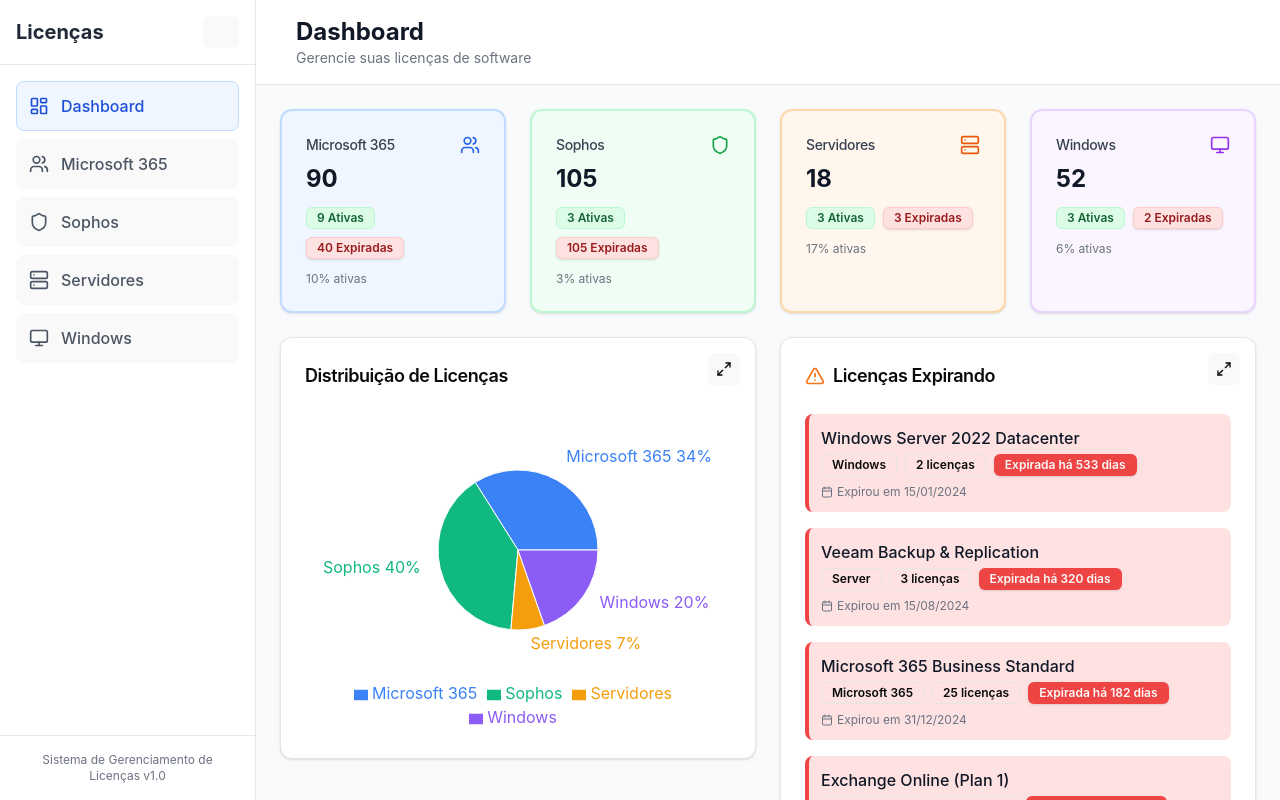
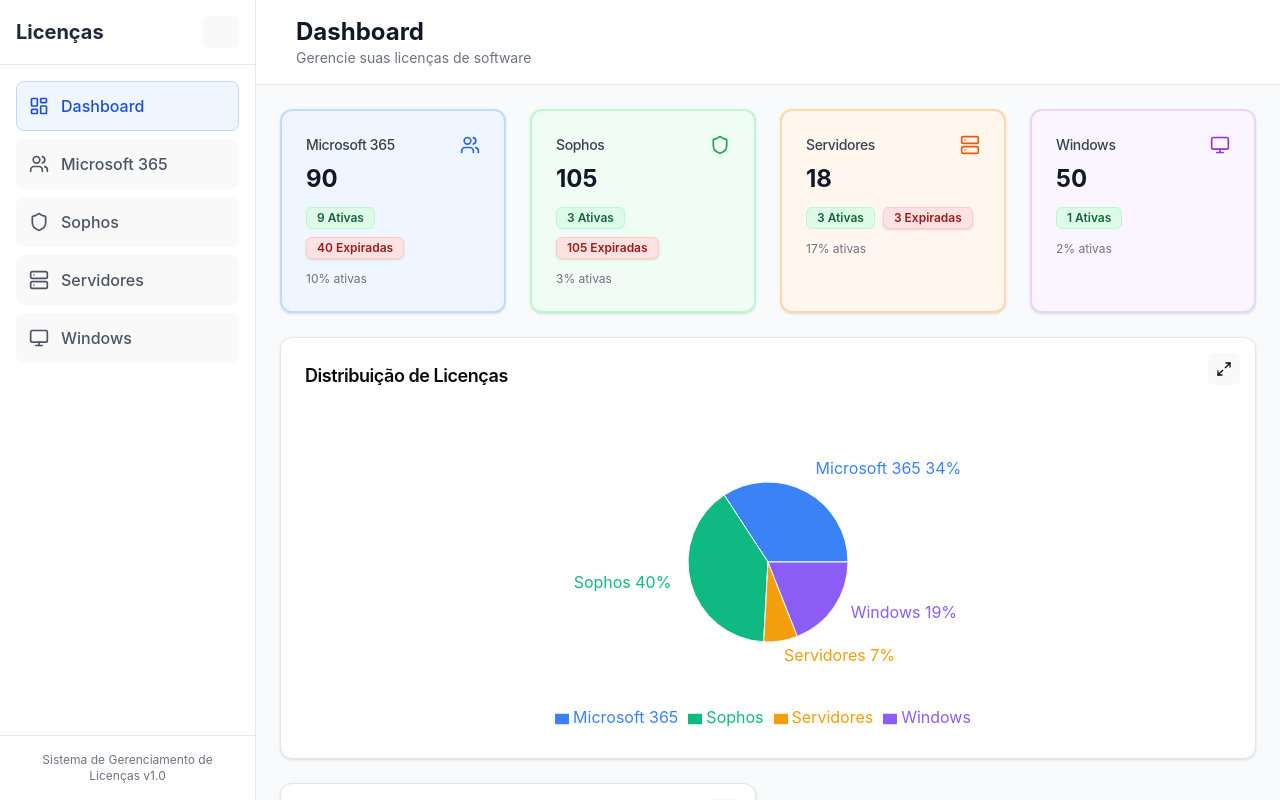
Before and after one commit to ticolordev/licencas, a React (Vite) app: page / in a window 1280 px wide. Built offline with nearby package versions, Linux system fonts and the light colour scheme.

Commit message:
Corrigir layout do dashboard e sincronização de licenças

```diff
--- a/src/components/dashboard/Dashboard.tsx
+++ b/src/components/dashboard/Dashboard.tsx
@@ -46,9 +46,9 @@ export function Dashboard() {
         />
       </div>
 
-      {/* Chart and Expiring Licenses */}
-      <div className={`grid gap-6 ${chartExpanded || expiringExpanded ? 'grid-cols-1' : 'grid-cols-1 lg:grid-cols-2'}`}>
-        {/* License Distribution Chart */}
+      {/* Layout em 3 seções independentes */}
+      <div className="space-y-6">
+        {/* Seção 1: Distribuição de Licenças */}
         <div className="relative">
           <div className="absolute top-4 right-4 z-10">
             <Button
@@ -63,9 +63,28 @@ export function Dashboard() {
           <LicenseChart stats={stats} />
         </div>
 
-        {/* Expiring Licenses */}
-        {!chartExpanded && (
+        {/* Seção 2: Custos de Licenças - Sempre abaixo da Distribuição */}
+        <div className={`grid gap-6 ${costChartExpanded ? 'grid-cols-1' : 'grid-cols-1 lg:grid-cols-2'}`}>
           <div className="relative">
+            <div className="absolute top-4 right-4 z-10">
+              <Button
+                variant="ghost"
+                size="sm"
+                onClick={() => setCostChartExpanded(!costChartExpanded)}
+                className="h-8 w-8 p-0"
+              >
+                {costChartExpanded ? <Minimize2 className="h-4 w-4" /> : <Maximize2 className="h-4 w-4" />}
+              </Button>
+            </div>
+            <LicenseCostChart />
+          </div>
+          {!costChartExpanded && <div></div>} {/* Espaço vazio para manter meia largura */}
+        </div>
+
+        {/* Seção 3: Licenças Expirando - Independente das outras */}
+        <div className={`grid gap-6 ${expiringExpanded ? 'grid-cols-1' : 'grid-cols-1 lg:grid-cols-2'}`}>
+          <div></div> {/* Espaço vazio à esquerda quando não expandido */}
+          <div className={`relative ${expiringExpanded ? 'lg:col-span-1' : ''}`}>
             <div className="absolute top-4 right-4 z-10">
               <Button
                 variant="ghost"
@@ -82,25 +101,7 @@ export function Dashboard() {
               licensePools={state.licensePools}
             />
           </div>
-        )}
-      </div>
-
-      {/* Cost Chart - Half width with manual resize */}
-      <div className={`grid gap-6 ${costChartExpanded ? 'grid-cols-1' : 'grid-cols-1 lg:grid-cols-2'}`}>
-        <div className="relative">
-          <div className="absolute top-4 right-4 z-10">
-            <Button
-              variant="ghost"
-              size="sm"
-              onClick={() => setCostChartExpanded(!costChartExpanded)}
-              className="h-8 w-8 p-0"
-            >
-              {costChartExpanded ? <Minimize2 className="h-4 w-4" /> : <Maximize2 className="h-4 w-4" />}
-            </Button>
-          </div>
-          <LicenseCostChart />
         </div>
-        {!costChartExpanded && <div></div>} {/* Empty space to maintain half-width when not expanded */}
       </div>
     </div>
   );
--- a/src/data/mockData.ts
+++ b/src/data/mockData.ts
@@ -179,19 +179,7 @@ export const mockLicensePools: LicensePool[] = [
     createdAt: '2024-01-01',
     updatedAt: '2024-01-15',
   },
-  {
-    id: 'windows-pool-2',
-    type: 'windows',
-    name: 'Windows Server 2022 Datacenter',
-    totalLicenses: 2,
-    assignedLicenses: 2,
-    availableLicenses: 0,
-    cost: 6000.00,
-    expirationDate: '2024-01-15', // Expirada (data no passado)
-    notes: 'Licenças para servidores críticos',
-    createdAt: '2024-01-01',
-    updatedAt: '2024-01-15',
-  },
+  // Removido Windows Server 2022 Datacenter para não aparecer em "Licenças Expirando"
 ];
 
 export const mockLicenseAssignments: LicenseAssignment[] = [
@@ -291,28 +279,4 @@ export const mockLicenseAssignments: LicenseAssignment[] = [
     createdAt: '2024-01-22',
     updatedAt: '2024-01-22',
   },
-
-  // Windows Server Datacenter assignments (expiradas)
-  {
-    id: 'assign-9',
-    type: 'windows',
-    poolId: 'windows-pool-2',
-    deviceName: 'SRV-CRITICAL-01',
-    licenseKey: 'WINDC-XXXXX-XXXXX-XXXXX',
-    isActive: true,
-    notes: 'Servidor crítico principal',
-    createdAt: '2024-01-23',
-    updatedAt: '2024-01-23',
-  },
-  {
-    id: 'assign-10',
-    type: 'windows',
-    poolId: 'windows-pool-2',
-    deviceName: 'SRV-CRITICAL-02',
-    licenseKey: 'WINDC-YYYYY-YYYYY-YYYYY',
-    isActive: true,
-    notes: 'Servidor crítico secundário',
-    createdAt: '2024-01-24',
-    updatedAt: '2024-01-24',
-  },
 ];
```
